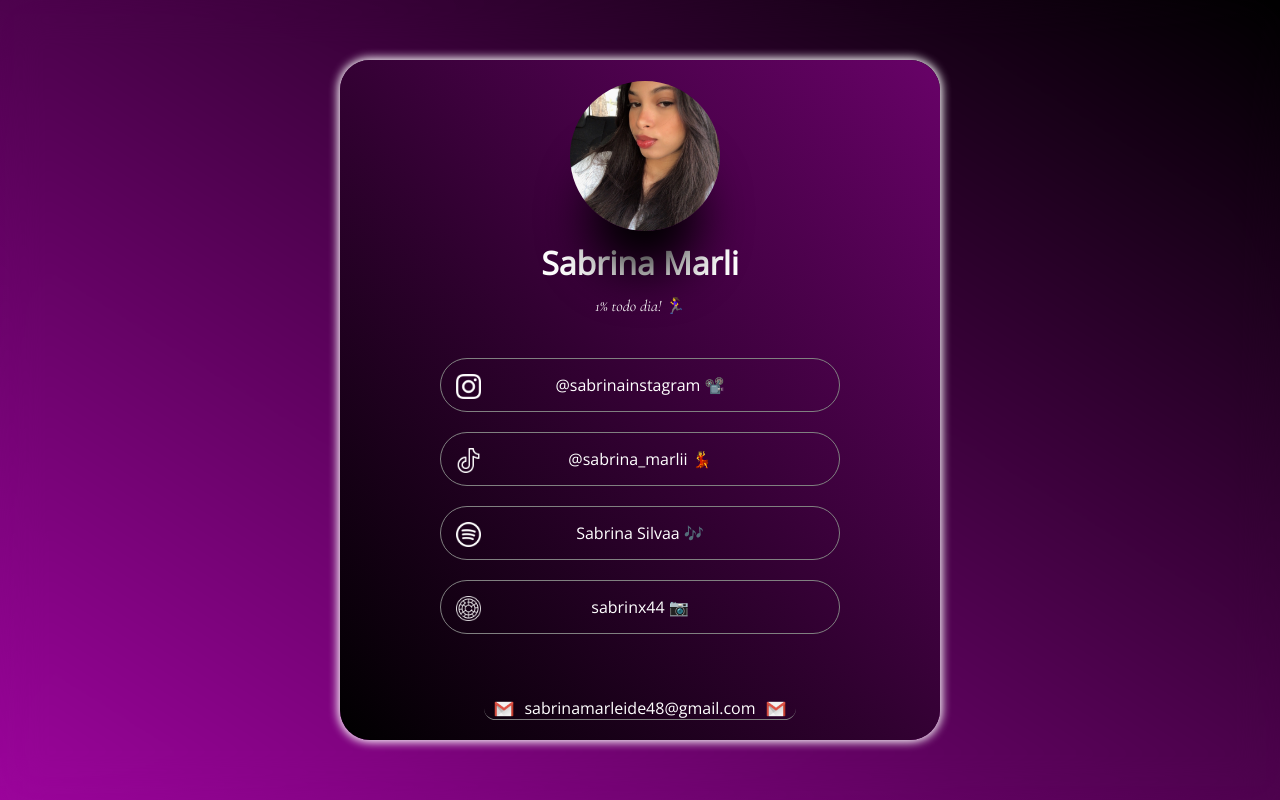
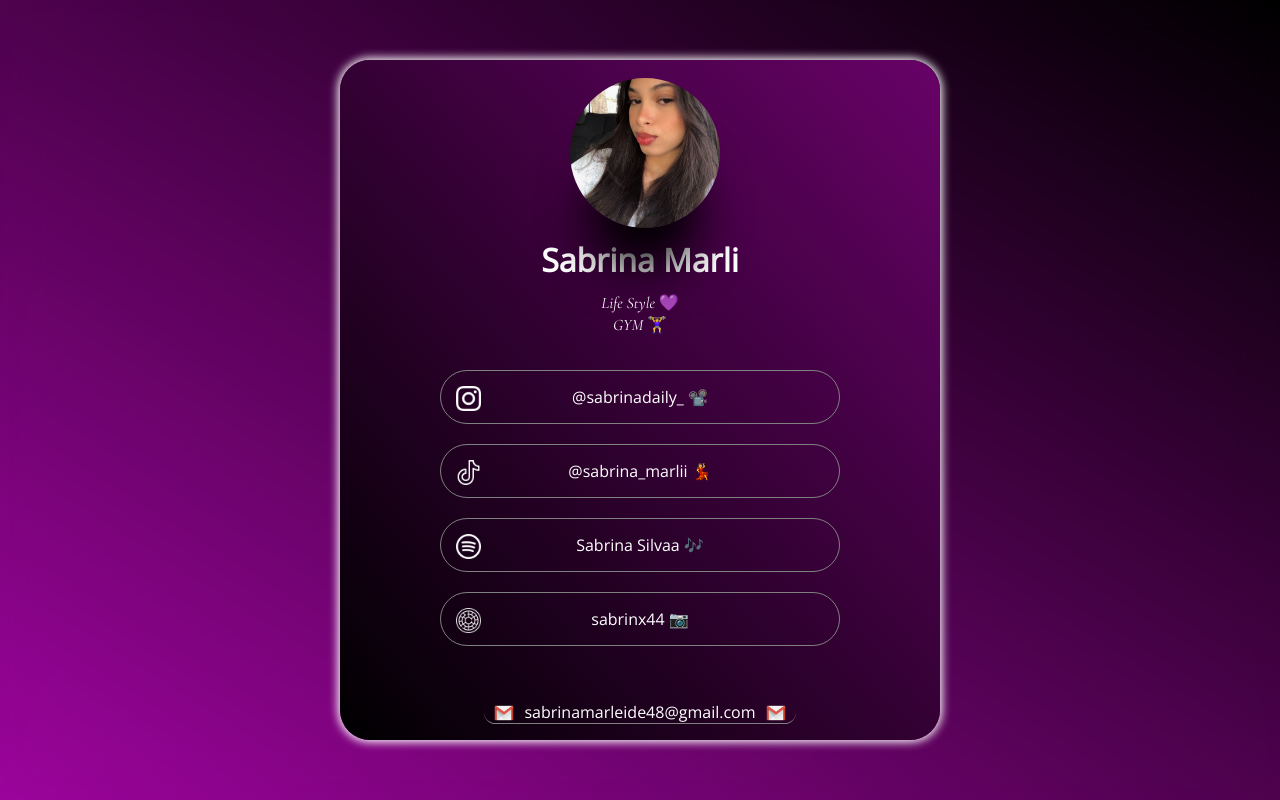
Before and after one commit to DevJavanLuiz/linksSabrina, a plain HTML site: page index.html in a window 1280 px wide. Drawn offline with nearby package versions, Linux system fonts and the light colour scheme.

Commit message:
Add files via upload

```diff
--- a/index.html
+++ b/index.html
@@ -20,11 +20,11 @@
             <figure>
                 <div class="img"></div>
                 <h1>Sabrina Marli</h1>
-                <p><span>1% todo dia! 🏃‍♀️</p></span></p>
+                <p><span>Life Style 💜<br> GYM 🏋️‍♀️</span></p>
             </figure>
 
             <div class="aligment-a">
-                <a id="instagram" target="_blank" href="https://www.instagram.com/sabrinadaily__?utm_source=ig_web_button_share_sheet&igsh=ZDNlZDc0MzIxNw=="><img class="img-redes" src="./assets/img/instagram(4).png" alt=""> @sabrinainstagram 📽️</a>
+                <a id="instagram" target="_blank" href="https://www.instagram.com/sabrinadaily__?utm_source=ig_web_button_share_sheet&igsh=ZDNlZDc0MzIxNw=="><img class="img-redes" src="./assets/img/instagram(4).png" alt=""> @sabrinadaily_ 📽️</a>
 
                 <a id="tik-tok" target="_blank" href="http://www.tiktok.com/@sabrina_marlii"><img class="img-redes" src="./assets/img/tik-tok(2).png" alt="">@sabrina_marlii 💃</a>
 
```
